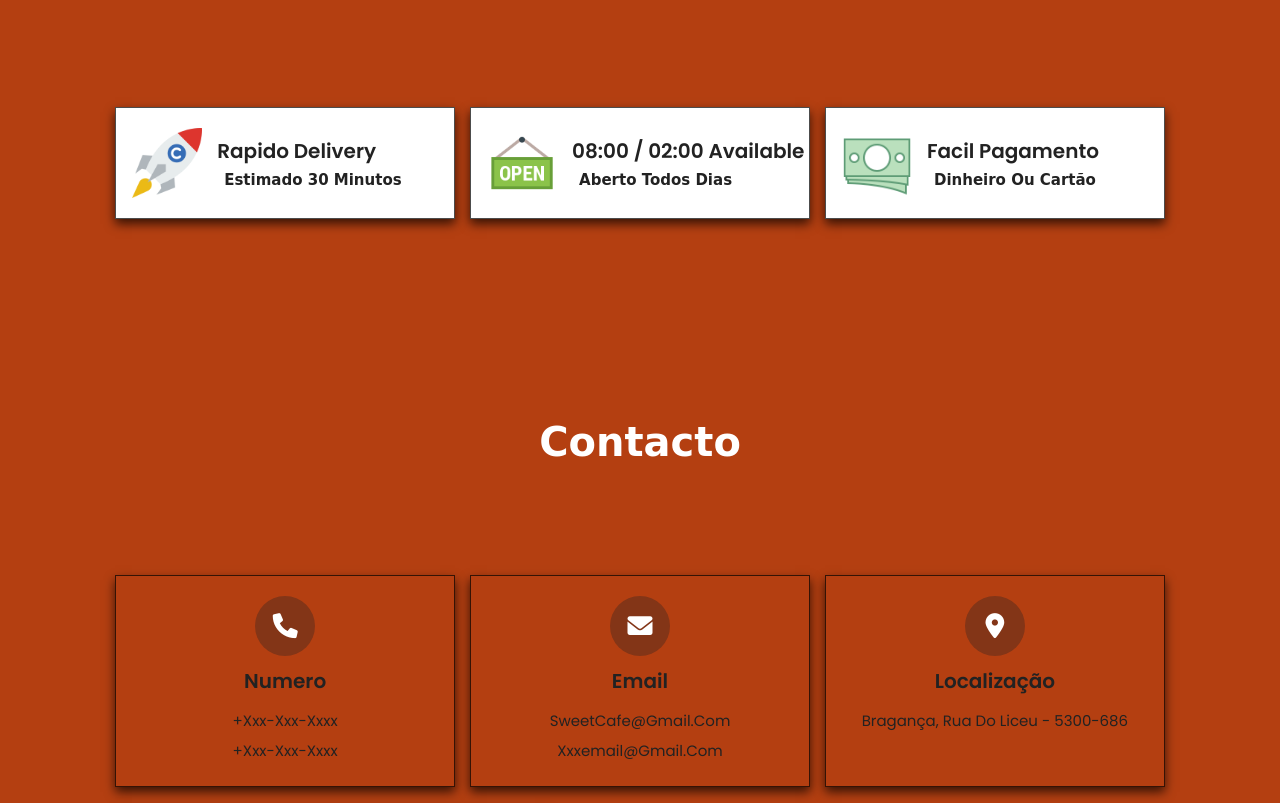
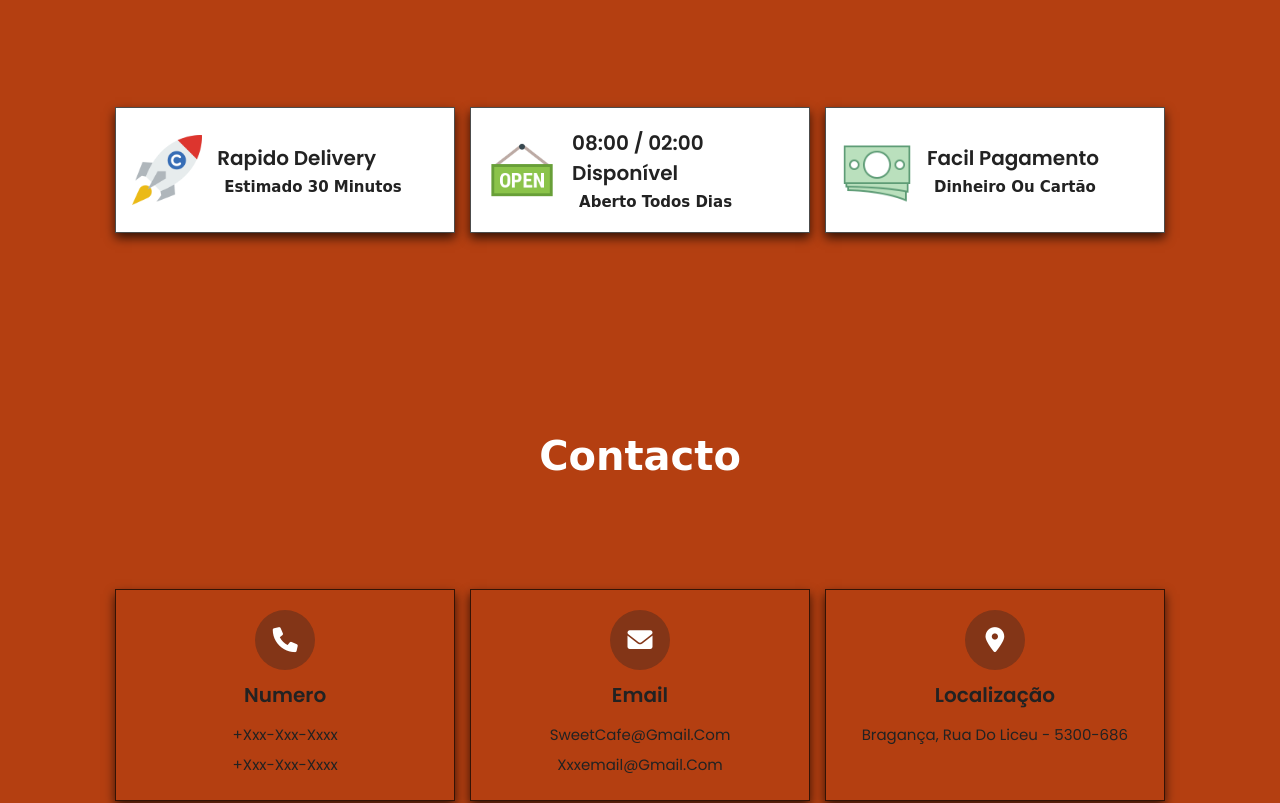
Before and after one commit to NelioLopes17/NelioLopes17.github.io, a plain HTML site: page index.html in a window 1280 px wide. Shown: the part 3602-4405 px from the top of the page. Drawn offline with Linux system fonts and the light colour scheme; grey boxes are pictures that could not be loaded.

Commit message:
Update index.html

```diff
--- a/index.html
+++ b/index.html
@@ -298,7 +298,7 @@
     <div class="info">
         <img decoding="async" src="./Cafe/img/Icon2.png" alt="">
         <div class="content">
-            <h3>08:00 / 02:00 available</h3>
+            <h3>08:00 / 02:00 Disponível</h3>
             <span>Aberto todos Dias</span>
         </div>
     </div>
```
